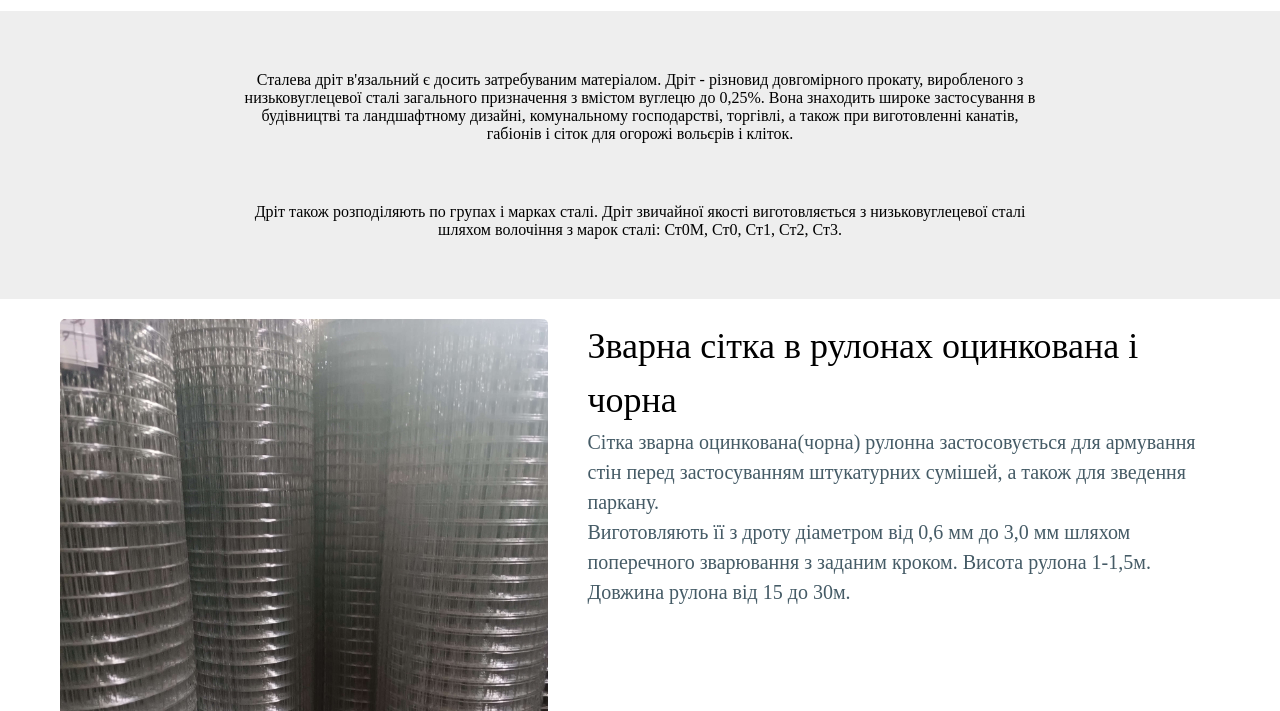
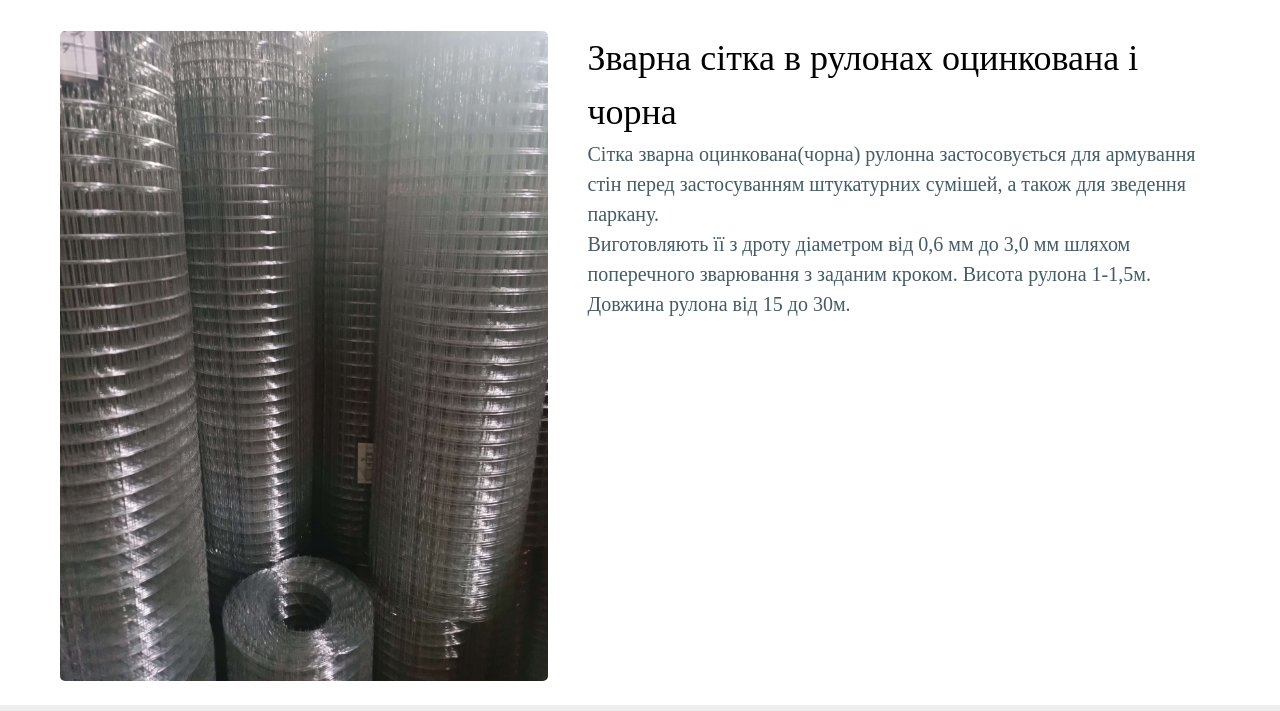
Before and after one commit to naberalgamma/NovuyDvir, a website: page Product/Product1/Product1.html in a window 1280 px wide. Shown: the part 89-800 px from the top of the page. Drawn offline with Linux system fonts and the light colour scheme; a web font is replaced by a local one.

```diff
--- a/Product/Product1/Product1.html
+++ b/Product/Product1/Product1.html
@@ -123,7 +123,7 @@
     </div>
 
     <section class="weldedMeshInfoWrapper1">
-      <p class="weldedMeshInfoText">
+      <!-- <p class="weldedMeshInfoText">
         Сталева дріт в'язальний є досить затребуваним матеріалом. Дріт -
         різновид довгомірного прокату, виробленого з низьковуглецевої сталі
         загального призначення з вмістом вуглецю до 0,25%. Вона знаходить широке
@@ -135,7 +135,7 @@
         Дріт також розподіляють по групах і марках сталі. Дріт звичайної якості
         виготовляється з низьковуглецевої сталі шляхом волочіння з марок сталі:
         Ст0М, Ст0, Ст1, Ст2, Ст3.
-      </p>
+      </p> -->
       <article class="weldedMeshInfoBox">
         <div>
           <img
```
Also changed, not shown: Product/Product10/Product10.html (+2 -2 lines), Product/Product2/Product2.html (+2 -2 lines), Product/Product3/Product3.html (+2 -2 lines), Product/Product4/Product4.html (+2 -2 lines), Product/Product5/Product5.html (+2 -2 lines), Product/Product6/Product6.html (+2 -2 lines), Product/Product7/Product7.html (+2 -2 lines), Product/Product8/Product8.html (+2 -2 lines).
